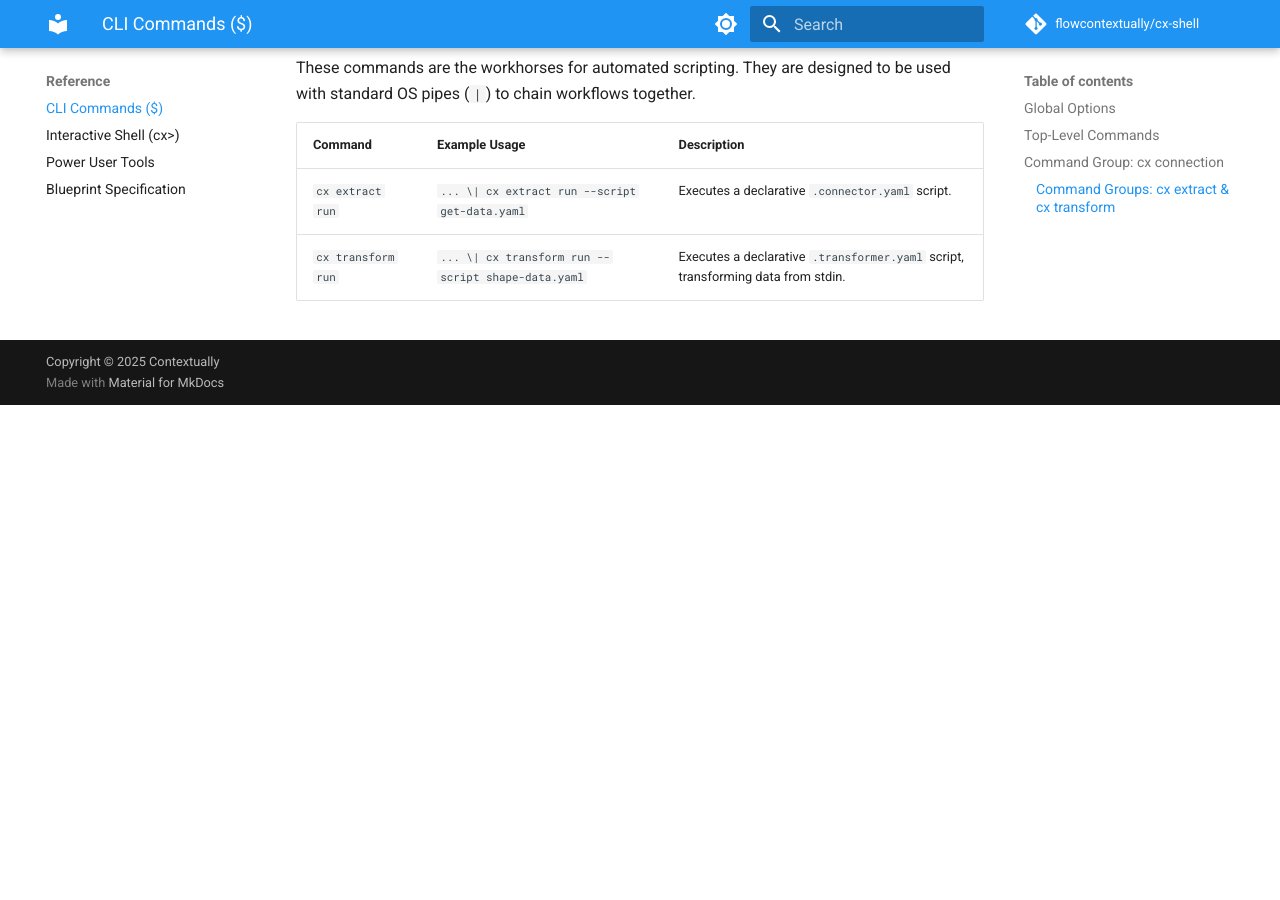
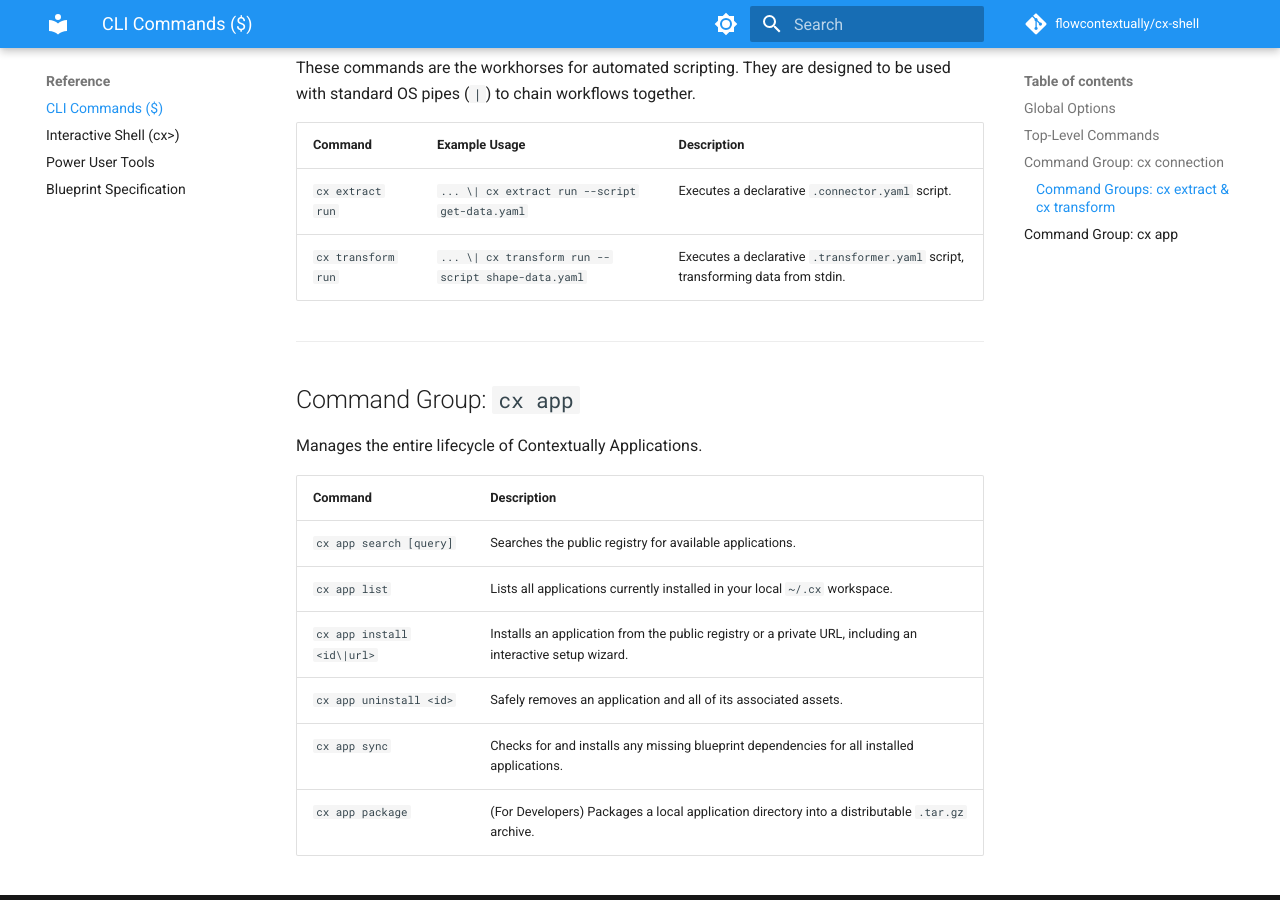
Before and after one commit to flowcontextually/docs, an MkDocs documentation site: the page built from docs/reference/cli.md, in a window 1280 px wide and 900 px high, scrolled down 1483 px. Built offline with MkDocs 1.6.1 and Material for MkDocs 9.7.7, drawn with Linux system fonts in a browser that asks for light colours; comment, search, counter and statistics services are not loaded; before the commit the page ends 1888 px from its top, so only the background shows below that.

Commit message:
docs: Complete documentation for v0.3.0 Application feature
This major documentation update fully integrates the new "Applications" feature into the site, providing guides for both users and contributors.

- **New Concept Page:** Adds "The Application Ecosystem" to explain the philosophy and architecture behind this new feature.
- **New How-To Guide:** Adds "Packaging and Share an Application" to provide a step-by-step tutorial for developers who want to contribute to the ecosystem.
- **CLI Reference:** Updates the CLI reference page with a new, detailed section for all `cx app` subcommands.
- **Nav Updates:** Integrates the new pages into the site's main navigation structure.
- **Version Bumps:** Updates all installation URLs to point to the new `v0.3.0` release.

```diff
--- a/docs/reference/cli.md
+++ b/docs/reference/cli.md
@@ -47,3 +47,18 @@ These commands are the workhorses for automated scripting. They are designed to
 | :----------------- | :------------------------------------------------- | :------------------------------------------------------------------------------- |
 | `cx extract run`   | `... \| cx extract run --script get-data.yaml`     | Executes a declarative `.connector.yaml` script.                                 |
 | `cx transform run` | `... \| cx transform run --script shape-data.yaml` | Executes a declarative `.transformer.yaml` script, transforming data from stdin. |
+
+---
+
+## Command Group: `cx app`
+
+Manages the entire lifecycle of Contextually Applications.
+
+| Command                    | Description                                                                                               |
+| :------------------------- | :-------------------------------------------------------------------------------------------------------- |
+| `cx app search [query]`    | Searches the public registry for available applications.                                                  |
+| `cx app list`              | Lists all applications currently installed in your local `~/.cx` workspace.                               |
+| `cx app install <id\|url>` | Installs an application from the public registry or a private URL, including an interactive setup wizard. |
+| `cx app uninstall <id>`    | Safely removes an application and all of its associated assets.                                           |
+| `cx app sync`              | Checks for and installs any missing blueprint dependencies for all installed applications.                |
+| `cx app package`           | (For Developers) Packages a local application directory into a distributable `.tar.gz` archive.           |
--- a/mkdocs.yml
+++ b/mkdocs.yml
@@ -71,6 +71,7 @@ nav:
       - "Connect to a REST API": "how-to/connect-rest-api.md"
       - "Managing Your Workspace": "how-to/managing-your-workspace.md"
       - "Building In-Terminal Pipelines": "how-to/building-pipelines.md"
+      - "Packaging an Application": "how-to/packaging-an-application.md"
   - "Cookbook":
       - "Automating a Daily Report": "cookbook/daily-reporting-workflow.md"
       - "Creating an On-Demand Data API": "cookbook/on-demand-data-api.md"
@@ -81,5 +82,6 @@ nav:
       - "Blueprint Specification": "reference/blueprint-spec.md"
   - "Concepts":
       - "The Blueprint Ecosystem": "concepts/blueprint-ecosystem.md"
+      - "The Application Ecosystem": "concepts/application-ecosystem.md"
       - "The Shell as a Workspace IDE": "concepts/shell-as-ide.md"
       - "Thinking in Pipelines": "concepts/thinking-in-pipelines.md"
```
Also changed, not shown: docs/concepts/application-ecosystem.md (added, +31 -0 lines), docs/how-to/packaging-an-application.md (added, +71 -0 lines), docs/reference/repl.md (+9 -0 lines), docs/tutorials/getting-started.md (+8 -8 lines).
